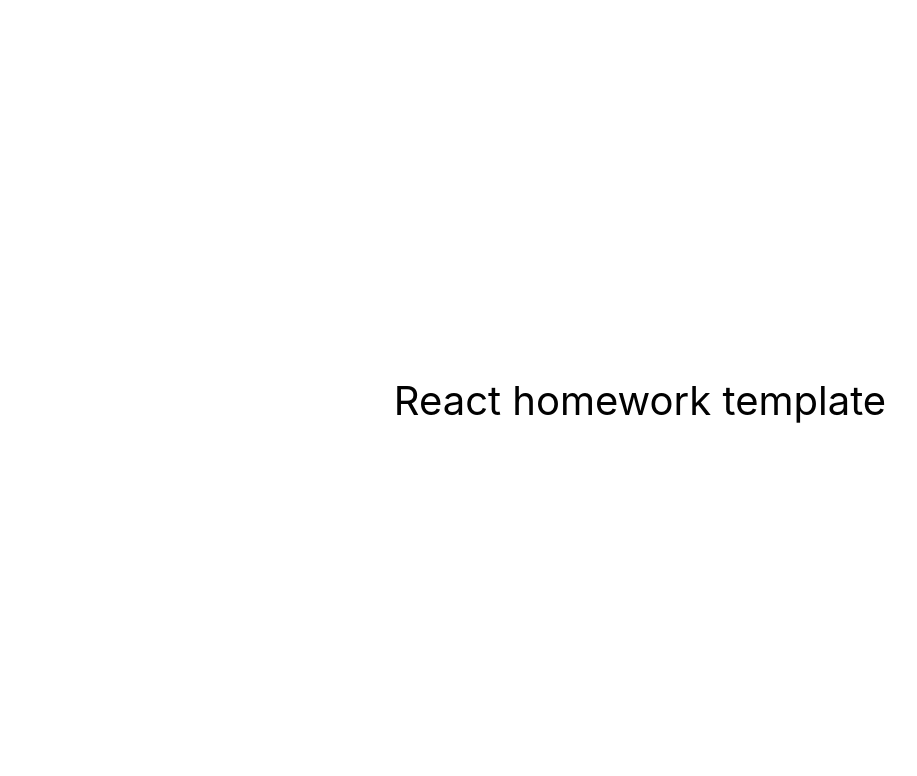
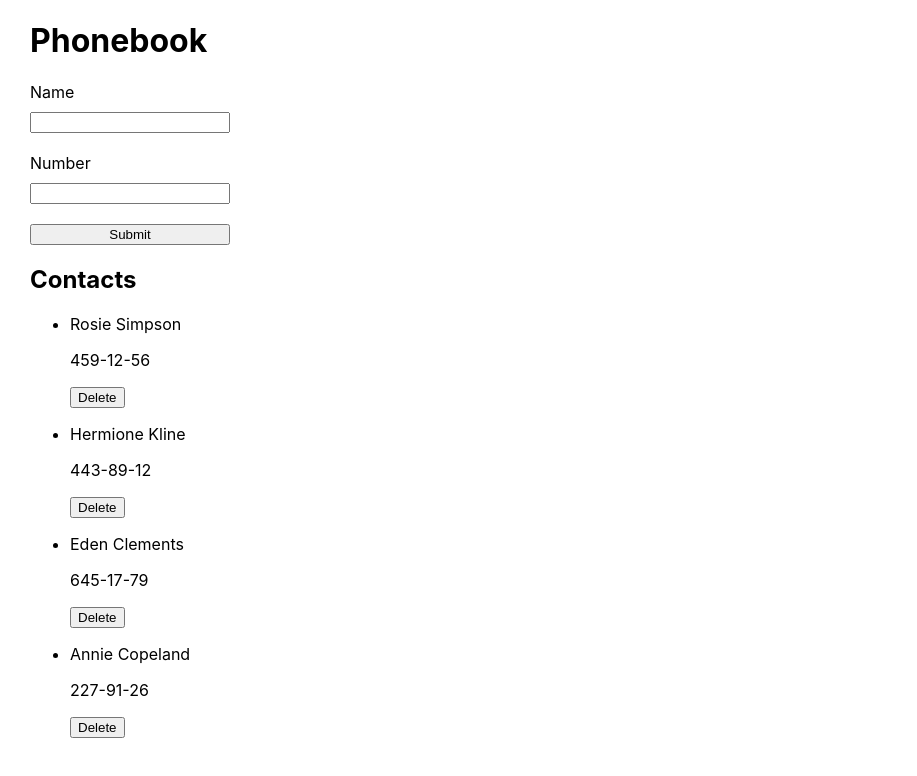
Before and after one commit to MarinaChrn/goit-react-hw-02-phonebook, a React (Create React App) app: page / in a window 1280 px wide. Shown: the top 776 px of the page, without its empty margins (0-917 px from the left). Built offline with nearby package versions, Linux system fonts and the light colour scheme.

Commit message:
Оновлення

```diff
--- a/package.json
+++ b/package.json
@@ -7,9 +7,11 @@
     "@testing-library/jest-dom": "^5.16.3",
     "@testing-library/react": "^12.1.4",
     "@testing-library/user-event": "^13.5.0",
+    "formik": "^2.2.9",
     "react": "^18.1.0",
     "react-dom": "^18.1.0",
     "react-scripts": "5.0.1",
+    "styled-components": "^5.3.10",
     "web-vitals": "^2.1.3"
   },
   "scripts": {
--- a/src/components/App.jsx
+++ b/src/components/App.jsx
@@ -1,16 +1,27 @@
-export const App = () => {
-  return (
-    <div
-      style={{
-        height: '100vh',
-        display: 'flex',
-        justifyContent: 'center',
-        alignItems: 'center',
-        fontSize: 40,
-        color: '#010101'
-      }}
-    >
-      React homework template
-    </div>
+import { Component } from "react";
+import { ContactForm } from "./contactForm/ContactForm";
+import { ContactList } from "./contactList/ContactList";
+import { Layout } from "./GlobalStyles.styled";
+
+export class App extends Component  {
+  state = {
+    contacts: [
+      {id: 'id-1', name: 'Rosie Simpson', number: '459-12-56'},
+      {id: 'id-2', name: 'Hermione Kline', number: '443-89-12'},
+      {id: 'id-3', name: 'Eden Clements', number: '645-17-79'},
+      {id: 'id-4', name: 'Annie Copeland', number: '227-91-26'}
+    ],
+    filter:'',
+  }
+
+  render () {
+    return (
+    <Layout>
+      <h1>Phonebook</h1>
+      <ContactForm />
+      <h2>Contacts</h2>
+      <ContactList contacts={this.state.contacts}/>
+    </Layout>
   );
+}
 };
--- /dev/null
+++ b/src/components/GlobalStyles.styled.js
@@ -0,0 +1,5 @@
+import styled from "styled-components";
+
+export const Layout = styled.div`
+    margin-left: 30px;
+`
--- /dev/null
+++ b/src/components/contactElement/ContactElement.js
@@ -0,0 +1,9 @@
+export const ContactElement = ({contact, idx})=> {
+    return (
+        <li id={contact.id} key={idx}>
+            <p>{contact.name}</p>
+            <p>{contact.number}</p>
+            <button type="button">Delete</button>
+        </li>
+    )
+}
--- /dev/null
+++ b/src/components/contactForm/ContactForm.js
@@ -0,0 +1,26 @@
+import { Field, Formik } from "formik"
+import { Form, StyledLabel } from "./ContactForm.styled"
+
+export const ContactForm = () => {
+    return (
+       <Formik
+        initialValues={{
+            name:'',
+            number:'',
+        }}
+       >
+        <Form>
+            <StyledLabel>
+                Name
+                <Field name="name"/>
+            </StyledLabel>
+            <StyledLabel>
+                Number
+                <Field name="number"/>
+            </StyledLabel>
+            <button type="submit">Submit</button>
+        </Form>
+
+       </Formik>
+    )
+}
--- /dev/null
+++ b/src/components/contactForm/ContactForm.styled.js
@@ -0,0 +1,15 @@
+import { Form as FormikForm } from "formik";
+import styled from "styled-components";
+
+export const Form = styled(FormikForm)`
+    display: flex;
+    flex-direction: column;
+    gap: 20px;
+    width: 200px;
+`
+
+export const StyledLabel = styled.label`
+    display: flex;
+    flex-direction: column;
+    gap: 10px;
+`
--- /dev/null
+++ b/src/components/contactList/ContactList.js
@@ -0,0 +1,12 @@
+import { ContactElement } from "components/contactElement/ContactElement"
+
+export const ContactList =({contacts})=> {
+
+    return (
+        <ul>
+            {contacts.map((contact, idx) => (
+                <ContactElement contact={contact} idx={idx}/>
+            ))}
+        </ul>
+    )
+}
```
Also changed, not shown: src/components/contactElement/ContactElement.styled.js (added), src/components/contactList/ContactList.styled.js (added), 1 other file (tests, documents, lock files or other folders).
